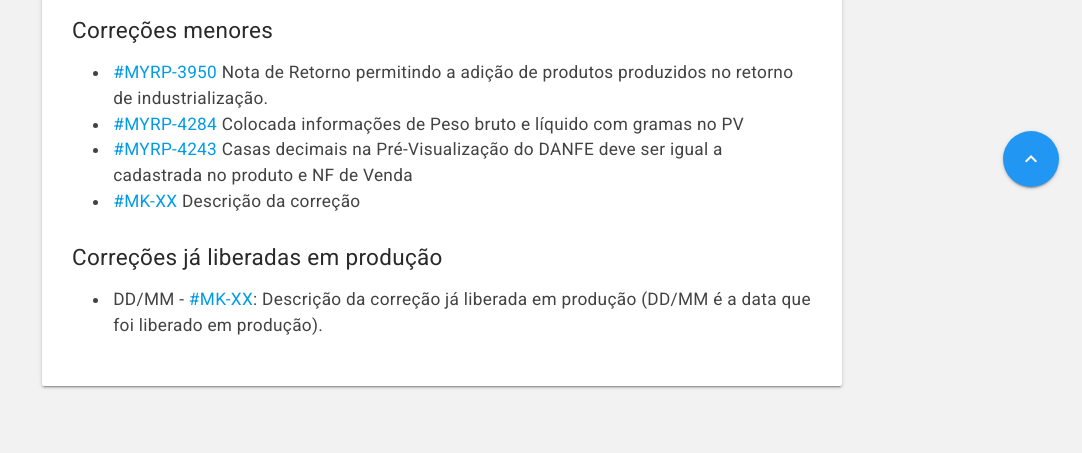
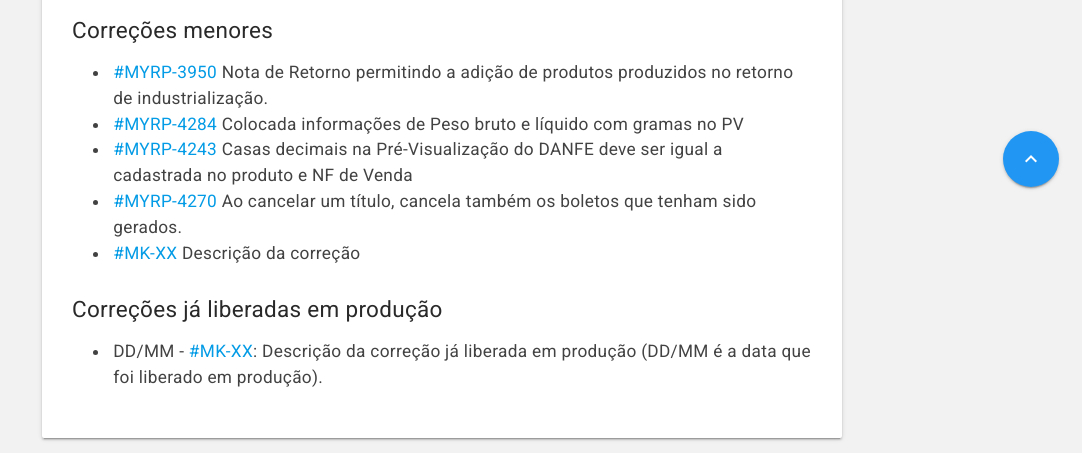
Before and after one commit to myrp-maicon/changelog-myrp, a Jekyll site: the page built from docs/myrp/19.06.01.md, in a window 1280 px wide. Shown: the part 690-1143 px from the top of the page, without its empty margins (198-1280 px from the left). Built offline with Jekyll 4.4.1, drawn with Linux system fonts in a browser that asks for light colours; nearby versions of some CDN libraries; our own code applies the rules of GitHub Pages for plain Markdown files; the repository's description, which GitHub fills in, is left out; before the commit the page ends 1091 px from its top, so only the background shows below that.

Commit message:
AD:MYRP-4270
Ao cancelar um título, cancelar os boletos que tenham sido gerados.

```diff
--- a/docs/myrp/19.06.01.md
+++ b/docs/myrp/19.06.01.md
@@ -10,6 +10,7 @@
 * [#MYRP-3950](https://devmyrp.atlassian.net/browse/MYRP-3950) Nota de Retorno permitindo a adição de produtos produzidos no retorno de industrialização.
 * [#MYRP-4284](https://devmyrp.atlassian.net/browse/MYRP-4284) Colocada informações de Peso bruto e líquido com gramas no PV
 * [#MYRP-4243](https://devmyrp.atlassian.net/browse/MYRP-4243) Casas decimais na Pré-Visualização do DANFE deve ser igual a cadastrada no produto e NF de Venda
+* [#MYRP-4270](https://devmyrp.atlassian.net/browse/MYRP-4270) Ao cancelar um título, cancela também os boletos que tenham sido gerados.
 * [#MK-XX](https://devmyrp.atlassian.net/browse/MK-XX) Descrição da correção
 
 
```
